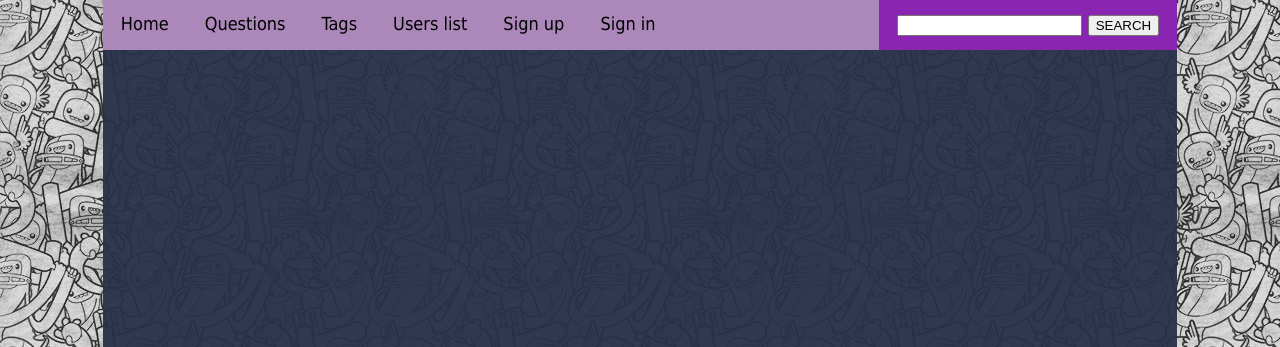
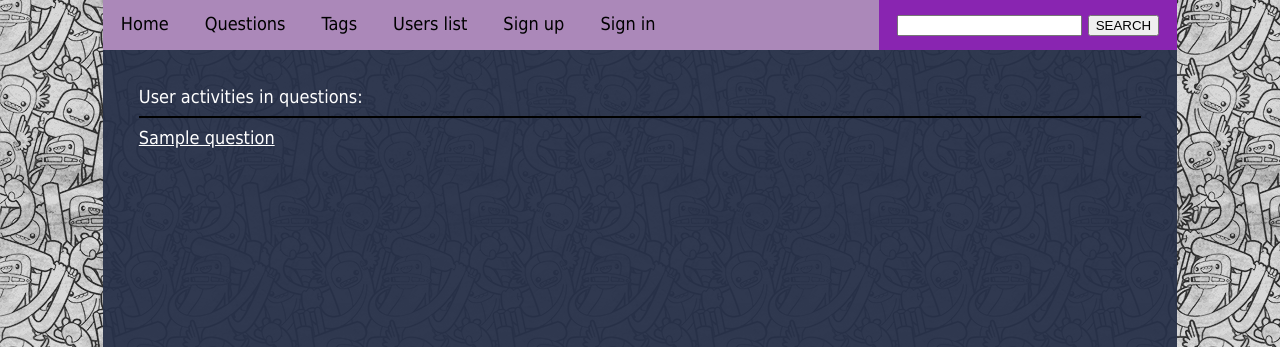
Before and after one commit to grzban/AskMate3, a Flask app: page /user/1 in a window 1280 px wide. Shown: the part 160-507 px from the top of the page. Run offline with Flask 2, Linux system fonts and the light colour scheme; a database or web service that is not in the repository returns one stand-in record (values such as "Sample title"); some libraries are stand-ins or nearby versions.

Commit message:
display user page

```diff
--- a/persistence.py
+++ b/persistence.py
@@ -275,7 +275,7 @@ def add_new_comment(cursor, new_comment):
              new_comment['user_id'])
 
     cursor.execute("""
-                    INSERT INTO comment (id, message, submission_time, edited_count, question_id)
+                    INSERT INTO comment (id, message, submission_time, edited_count, question_id, user_id)
                     VALUES {value};
                    """.format(value=value))
 
@@ -320,11 +320,6 @@ def get_user_query(user_id):
     return "SELECT * FROM users WHERE user_id = " + str(user_id)
 
 
-@database_common.connection_handler
-def get_user(cursor, user_id):
-    cursor.execute(get_user_query(user_id))
-
-
 def add_user_query(user):
     user_column = []
     user_data = []
@@ -345,13 +340,14 @@ def get_list_of_users(cursor):
     return cursor.fetchall()
 
 @database_common.connection_handler
-def get_user(cursor):
-    cursor.execute("""SELECT users.user_name, question.title FROM users
-                    JOIN question ON user.user_id=question.user_id
-                    JOIN answer ON question.id=answer.question_id
-                    JOIN comment ON question.id=comment.question_id
-                    WHERE question.user_id = {user_id} OR answer.user_id = {user_id} OR comment.user_id = {user_id};
-                    """)
+def get_user(cursor, user_id):
+    cursor.execute("""
+                    SELECT DISTINCT q.title, q.id FROM question q
+                    FULL JOIN answer a ON a.question_id=q.id
+                    FULL JOIN comment c ON c.question_id=q.id
+                    WHERE a.user_id = '{user_id}' OR  q.user_id = '{user_id}' OR c.user_id = '{user_id}';
+                    """.format(user_id=user_id)
+    )
     return cursor.fetchall()
 
 
@@ -379,12 +375,6 @@ def add_new_tags(cursor, new_tag_id):
 # user
 def get_user_query(user_id):
     return "SELECT * FROM users WHERE user_id = " + str(user_id)
-
-
-@database_common.connection_handler
-def get_user(cursor, user_id):
-    cursor.execute(get_user_query(user_id))
-    return cursor.fetchall()
 
 
 def add_user_query(user):
--- a/server.py
+++ b/server.py
@@ -230,6 +230,7 @@ def add_user():
 @app.route('/user/<user_id>', methods=['POST', 'GET'])
 def show_user(user_id):
     user = persistence.get_user(user_id)
+    print(user)
     return render_template('user.html', user=user)
 
 
--- a/templates/layout.html
+++ b/templates/layout.html
@@ -33,7 +33,7 @@
                         <li><a href="{{ url_for('registration') }}">Sign up</a></li>
                         <li><a href="{{ url_for('signin') }}">Sign in</a></li>
                         {% else %}
-                        <li><a href="#">User page</a></li>
+                        <li><a href="{{ url_for('show_user', user_id=session['user_id']) }}">User page</a></li>
 
                        <li style="float:right" class="active"> <a href="{{ url_for('logout') }}">Log Out ({{session.user_name}})</a></li>
 
--- a/templates/question.html
+++ b/templates/question.html
@@ -39,8 +39,8 @@
     {% endfor %}
 
 
-    {% for comment in comment %}
-    {% set comment_id = comment.id %}
+    {% for comment in comments %}
+    {% set comment_id = comments.id %}
 
         <div class="comment">
             <hr size="1" color="black" />
--- a/templates/user.html
+++ b/templates/user.html
@@ -1,12 +1,14 @@
 {% extends "layout.html" %}
 {% block content %}
-
-{% for users in list_of_users %}
+<div>User activities in questions:</div>
+{% for activity in user %}
 
     <div class="users">
         <hr size="1" color="black" />
         <div>
-            {{ user }}
+            <a href="{{ url_for('show_question', question_id=activity.id) }}" >
+               {{ activity.title }}
+            </a>
 
         </div>
     </div>
```
Also changed, not shown: templates/newQuestion.html (+3 -10 lines).
